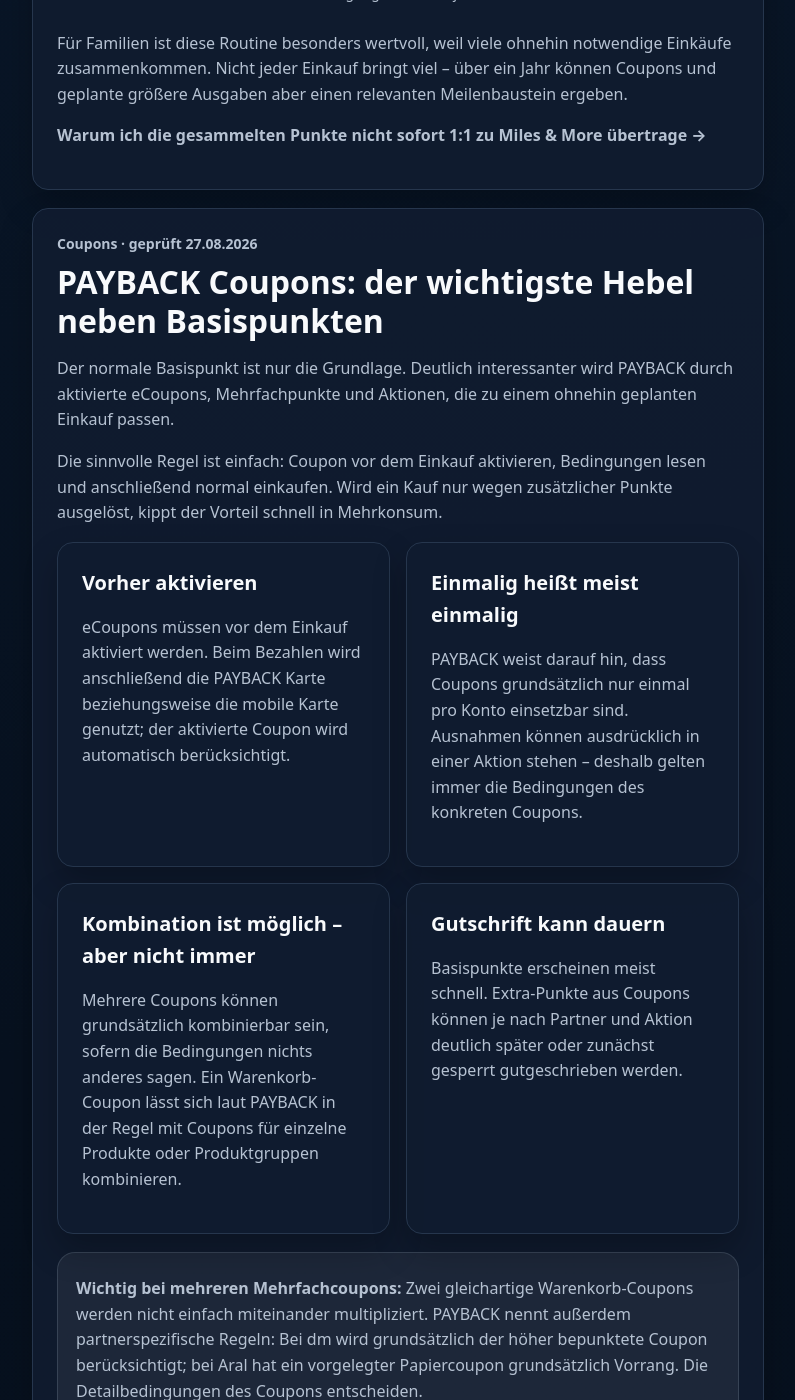
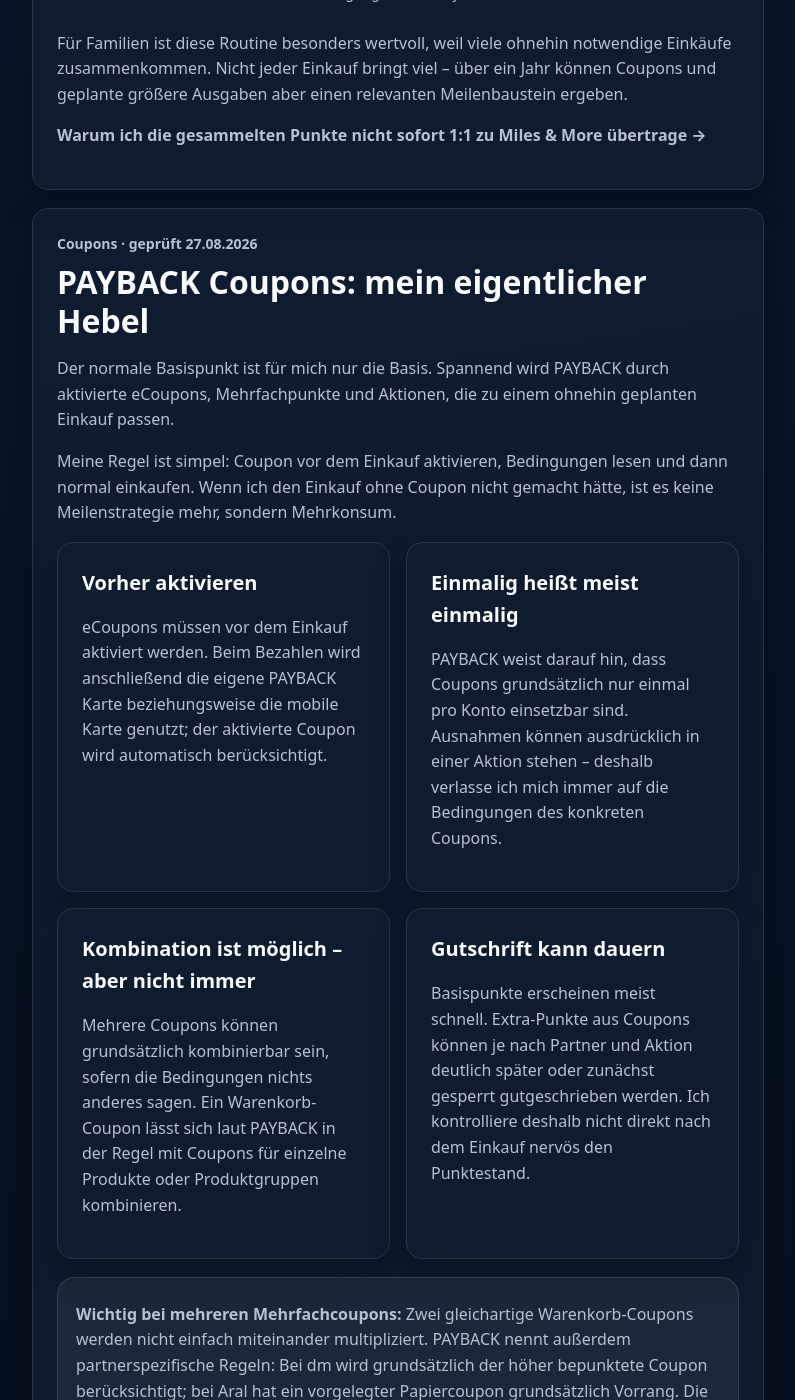
Before and after one commit to Praemienflug-Planer/miles-planer, a Jekyll site: the page built from meilen-sammeln/payback/index.html, in a window 1280 px wide and 1400 px high, scrolled down 4348 px. Shown: the whole window, without its empty margins (68-863 px from the left). Built offline with Jekyll 4.4.1, drawn with Linux system fonts in a browser that asks for light colours; some of the changed text lies outside the part shown.

Commit message:
Restore personal voice in PAYBACK coupon section

```diff
--- a/_includes/payback/coupons.html
+++ b/_includes/payback/coupons.html
@@ -1,17 +1,17 @@
 <div class="article-card seo-card" id="coupons">
   <p class="eyebrow">Coupons · geprüft 27.08.2026</p>
-  <h2>PAYBACK Coupons: der wichtigste Hebel neben Basispunkten</h2>
-  <p>Der normale Basispunkt ist nur die Grundlage. Deutlich interessanter wird PAYBACK durch aktivierte eCoupons, Mehrfachpunkte und Aktionen, die zu einem ohnehin geplanten Einkauf passen.</p>
-  <p>Die sinnvolle Regel ist einfach: Coupon vor dem Einkauf aktivieren, Bedingungen lesen und anschließend normal einkaufen. Wird ein Kauf nur wegen zusätzlicher Punkte ausgelöst, kippt der Vorteil schnell in Mehrkonsum.</p>
+  <h2>PAYBACK Coupons: mein eigentlicher Hebel</h2>
+  <p>Der normale Basispunkt ist für mich nur die Basis. Spannend wird PAYBACK durch aktivierte eCoupons, Mehrfachpunkte und Aktionen, die zu einem ohnehin geplanten Einkauf passen.</p>
+  <p>Meine Regel ist simpel: Coupon vor dem Einkauf aktivieren, Bedingungen lesen und dann normal einkaufen. Wenn ich den Einkauf ohne Coupon nicht gemacht hätte, ist es keine Meilenstrategie mehr, sondern Mehrkonsum.</p>
   <div class="feature-grid">
-    <div class="feature-card"><h3>Vorher aktivieren</h3><p>eCoupons müssen vor dem Einkauf aktiviert werden. Beim Bezahlen wird anschließend die PAYBACK Karte beziehungsweise die mobile Karte genutzt; der aktivierte Coupon wird automatisch berücksichtigt.</p></div>
-    <div class="feature-card"><h3>Einmalig heißt meist einmalig</h3><p>PAYBACK weist darauf hin, dass Coupons grundsätzlich nur einmal pro Konto einsetzbar sind. Ausnahmen können ausdrücklich in einer Aktion stehen – deshalb gelten immer die Bedingungen des konkreten Coupons.</p></div>
+    <div class="feature-card"><h3>Vorher aktivieren</h3><p>eCoupons müssen vor dem Einkauf aktiviert werden. Beim Bezahlen wird anschließend die eigene PAYBACK Karte beziehungsweise die mobile Karte genutzt; der aktivierte Coupon wird automatisch berücksichtigt.</p></div>
+    <div class="feature-card"><h3>Einmalig heißt meist einmalig</h3><p>PAYBACK weist darauf hin, dass Coupons grundsätzlich nur einmal pro Konto einsetzbar sind. Ausnahmen können ausdrücklich in einer Aktion stehen – deshalb verlasse ich mich immer auf die Bedingungen des konkreten Coupons.</p></div>
     <div class="feature-card"><h3>Kombination ist möglich – aber nicht immer</h3><p>Mehrere Coupons können grundsätzlich kombinierbar sein, sofern die Bedingungen nichts anderes sagen. Ein Warenkorb-Coupon lässt sich laut PAYBACK in der Regel mit Coupons für einzelne Produkte oder Produktgruppen kombinieren.</p></div>
-    <div class="feature-card"><h3>Gutschrift kann dauern</h3><p>Basispunkte erscheinen meist schnell. Extra-Punkte aus Coupons können je nach Partner und Aktion deutlich später oder zunächst gesperrt gutgeschrieben werden.</p></div>
+    <div class="feature-card"><h3>Gutschrift kann dauern</h3><p>Basispunkte erscheinen meist schnell. Extra-Punkte aus Coupons können je nach Partner und Aktion deutlich später oder zunächst gesperrt gutgeschrieben werden. Ich kontrolliere deshalb nicht direkt nach dem Einkauf nervös den Punktestand.</p></div>
   </div>
   <div class="answer-box"><p><strong>Wichtig bei mehreren Mehrfachcoupons:</strong> Zwei gleichartige Warenkorb-Coupons werden nicht einfach miteinander multipliziert. PAYBACK nennt außerdem partnerspezifische Regeln: Bei dm wird grundsätzlich der höher bepunktete Coupon berücksichtigt; bei Aral hat ein vorgelegter Papiercoupon grundsätzlich Vorrang. Die Detailbedingungen des Coupons entscheiden.</p></div>
-  <figure class="article-image"><a href="/images/payback_coupon_wunschgutschein.png" target="_blank" rel="noopener noreferrer"><img src="/images/payback_coupon_wunschgutschein.png" alt="PAYBACK Coupon Wunschgutschein" loading="lazy"></a><figcaption>Praxisbeispiel eines Wunschgutschein-Coupons. Sinnvoll ist die Aktion vor allem, wenn der spätere Händler bereits feststeht.</figcaption></figure>
+  <figure class="article-image"><a href="/images/payback_coupon_wunschgutschein.png" target="_blank" rel="noopener noreferrer"><img src="/images/payback_coupon_wunschgutschein.png" alt="PAYBACK Coupon Wunschgutschein" loading="lazy"></a><figcaption>Screenshot aus meiner PAYBACK-App: Wunschgutschein-Coupons prüfe ich nur, wenn der spätere Händler schon feststeht. Für die aktuelle Wunschgutschein-Strategie gibt es eine eigene Seite.</figcaption></figure>
   <p><a href="/meilen-sammeln/wunschgutschein/"><strong>Zur aktuellen Wunschgutschein-Strategie →</strong></a></p>
-  <figure class="article-image"><a href="/images/payback_coupon_aral.png" target="_blank" rel="noopener noreferrer"><img src="/images/payback_coupon_aral.png" alt="PAYBACK Aral Coupon" loading="lazy"></a><figcaption>Praxisbeispiel eines Tankstellen-Coupons. Auch hier sollten Kraftstoffpreis und ohnehin geplanter Tankstopp wichtiger bleiben als die Zusatzpunkte.</figcaption></figure>
-  <div class="warning-box"><strong>Wichtig:</strong><br><br>Die Screenshots sind echte Momentaufnahmen und keine aktuell garantierten Angebote. Coupons sind personalisiert beziehungsweise kontobezogen; Laufzeit, Mindestumsatz, ausgeschlossene Produkte, Filialen und Kombinierbarkeit können abweichen. Vor dem Einkauf deshalb immer „Mehr Details“ bzw. „So funktioniert's“ im konkreten Coupon prüfen.</div>
+  <figure class="article-image"><a href="/images/payback_coupon_aral.png" target="_blank" rel="noopener noreferrer"><img src="/images/payback_coupon_aral.png" alt="PAYBACK Aral Coupon" loading="lazy"></a><figcaption>Screenshot aus meiner PAYBACK-App: Tankstellen-Coupons sind für mich nur dann interessant, wenn der Kraftstoffpreis und der ohnehin geplante Tankstopp ebenfalls passen.</figcaption></figure>
+  <div class="warning-box"><strong>Wichtig:</strong><br><br>Die Screenshots sind echte Momentaufnahmen aus meiner App und keine aktuell garantierten Angebote. Coupons sind personalisiert beziehungsweise kontobezogen; Laufzeit, Mindestumsatz, ausgeschlossene Produkte, Filialen und Kombinierbarkeit können abweichen. Vor dem Einkauf prüfe ich deshalb immer „Mehr Details“ bzw. „So funktioniert's“ im konkreten Coupon.</div>
 </div>
```
